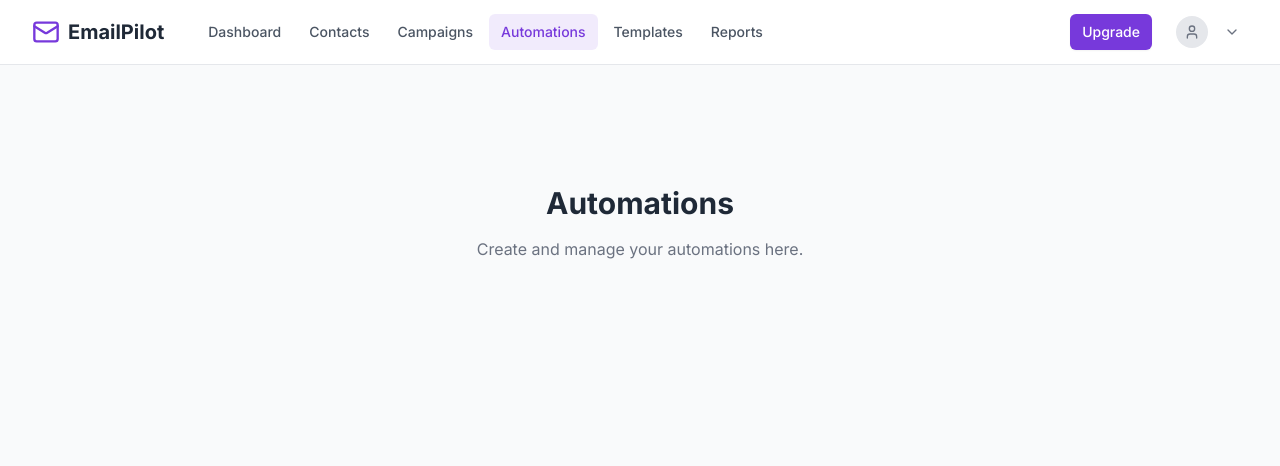
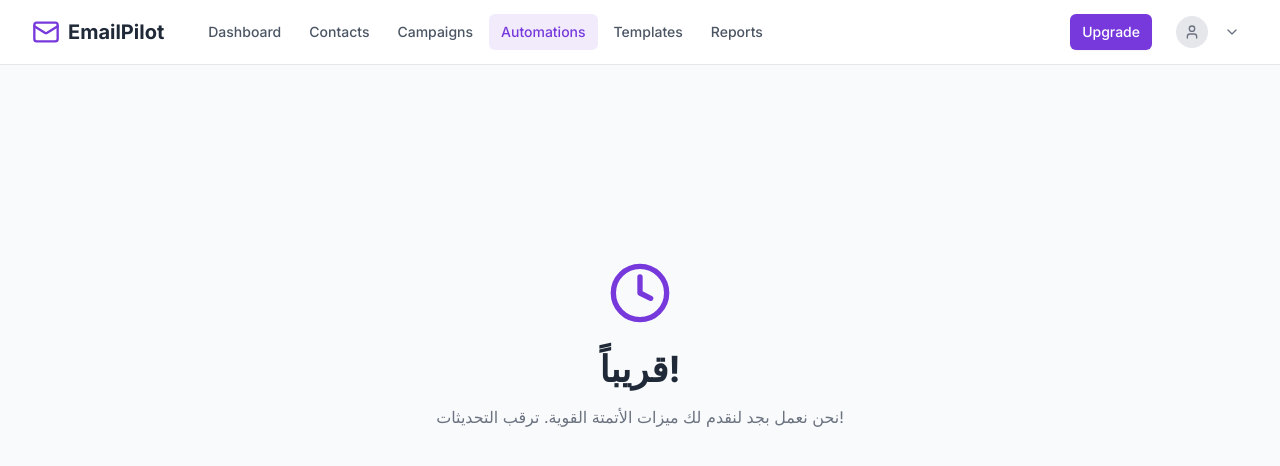
Before and after one commit to Balawi993/email-pilot-control-center, a React (Vite) app: page /automations in a window 1280 px wide. Shown: the top 466 px of the page. Built offline with nearby package versions, Linux system fonts and the light colour scheme.

Commit message:
Refactor: Automations page to "Coming Soon"
-   Replaced the Automations page content with a "Coming Soon" message.
-   This includes any direct dependencies on the Automations page.
-   Added suggestions for future development.

```diff
--- a/src/pages/Automations.tsx
+++ b/src/pages/Automations.tsx
@@ -1,8 +1,13 @@
+
+import { Clock } from 'lucide-react';
 
 const Automations = () => (
-  <div className="text-center py-20">
-    <h1 className="text-3xl font-bold text-gray-800">Automations</h1>
-    <p className="mt-4 text-muted-foreground">Create and manage your automations here.</p>
+  <div className="flex flex-col items-center justify-center text-center py-20 h-[60vh]">
+    <Clock className="h-16 w-16 text-primary mb-6" />
+    <h1 className="text-4xl font-bold text-gray-800">قريباً!</h1>
+    <p className="mt-4 max-w-md text-muted-foreground">
+      نحن نعمل بجد لنقدم لك ميزات الأتمتة القوية. ترقب التحديثات!
+    </p>
   </div>
 );
 export default Automations;
```
